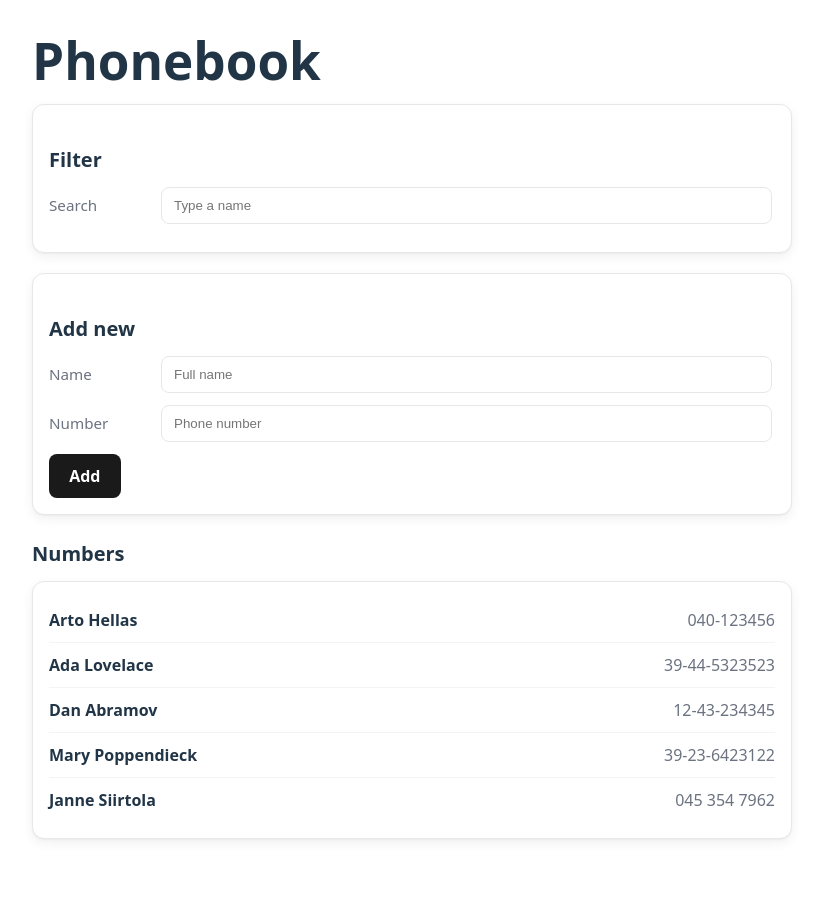
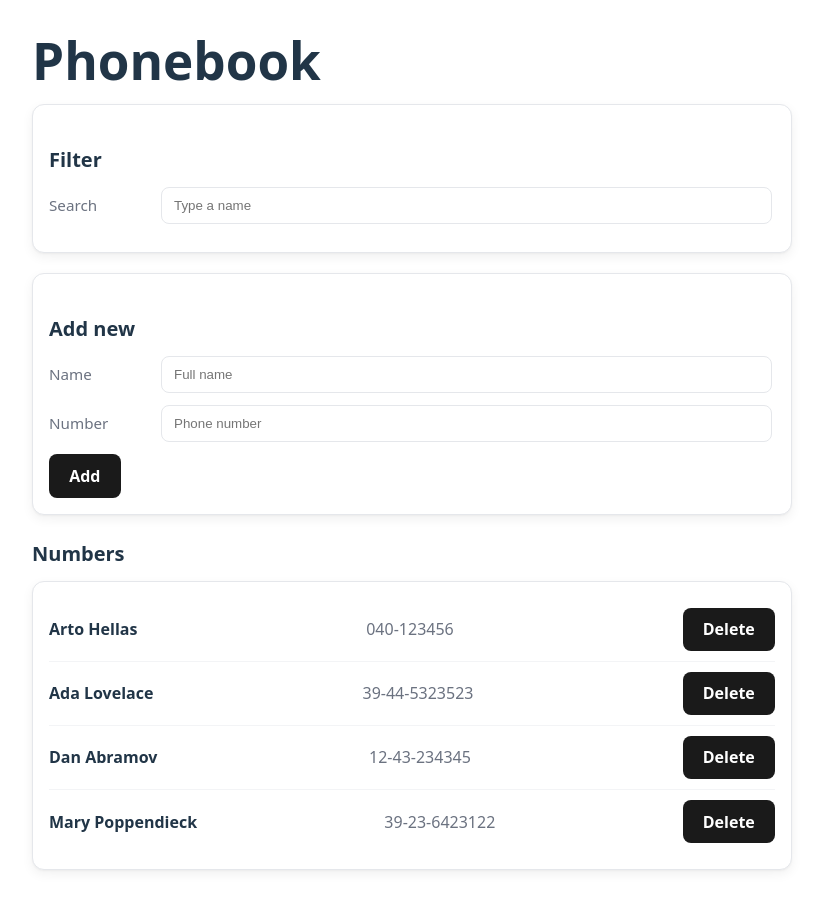
Before and after one commit to Jannnesi/14.-Selainohjelmointi, a React (Vite) app in the folder Osa 1/Puhelinluettelo/: page / in a window 1280 px wide. Shown: the top 910 px of the page, without its empty margins (228-1051 px from the left). Built offline with nearby package versions, Linux system fonts and the light colour scheme; data requests are answered from the project's data file.

Commit message:
2.13-14 Puhelinluettelo

```diff
--- a/Osa 1/Puhelinluettelo/db.json
+++ b/Osa 1/Puhelinluettelo/db.json
@@ -19,11 +19,6 @@
       "name": "Mary Poppendieck",
       "number": "39-23-6423122",
       "id": "4"
-    },
-    {
-      "id": "4815",
-      "name": "Janne Siirtola",
-      "number": "045 354 7962"
     }
   ]
 }
--- a/Osa 1/Puhelinluettelo/src/App.jsx
+++ b/Osa 1/Puhelinluettelo/src/App.jsx
@@ -40,6 +40,18 @@ const App = () => {
   const handleAddPerson = (event) => {
     addPerson(event, persons, setPersons, newName, setNewName, newNumber, setNewNumber)
   }
+  const handleDeletePerson = (id) => {
+    if (!window.confirm('Delete this person?')) return
+
+    PersonService
+      .remove(id)
+      .then(() => {
+        setPersons(prev => prev.filter(p => p.id !== id))
+      })
+      .catch(err => {
+        alert(`Failed to delete: ${err.message}`)
+      })
+  }
 
   return (
     <div className="container">
@@ -52,7 +64,7 @@ const App = () => {
         newNumber={newNumber}
         handleNumberChange={handleNumberChange}  />
       <h2>Numbers</h2>
-      <NumbersDisplay personsToShow={personsToShow} />
+      <NumbersDisplay personsToShow={personsToShow} onClick={handleDeletePerson} />
     </div>
   )
 
--- a/Osa 1/Puhelinluettelo/src/components/NumbersDisplay.jsx
+++ b/Osa 1/Puhelinluettelo/src/components/NumbersDisplay.jsx
@@ -1,10 +1,11 @@
-const NumbersDisplay = ({ personsToShow }) => {
+const NumbersDisplay = ({ personsToShow, onClick }) => {
   return (
     <div className="card numbers-list">
       {personsToShow.map((p) => (
-        <div className="number-item" key={p.name}>
+        <div className="number-item" key={p.id}>
           <span className="name">{p.name}</span>
           <span className="number">{p.number}</span>
+          <button onClick={() => onClick(p.id)}>Delete</button>
         </div>
       ))}
     </div>
--- a/Osa 1/Puhelinluettelo/src/services/personService.jsx
+++ b/Osa 1/Puhelinluettelo/src/services/personService.jsx
@@ -13,8 +13,14 @@ const update = (id, newObject) => {
   return axios.put(`${baseUrl}/${id}`, newObject)
 }
 
+const remove = (id) => {
+  return axios.delete(`${baseUrl}/${id}`)
+}
+
+
 export default {
   getAll: getAll,
   create: create,
-  update: update
+  update: update,
+  remove: remove
 }
```
